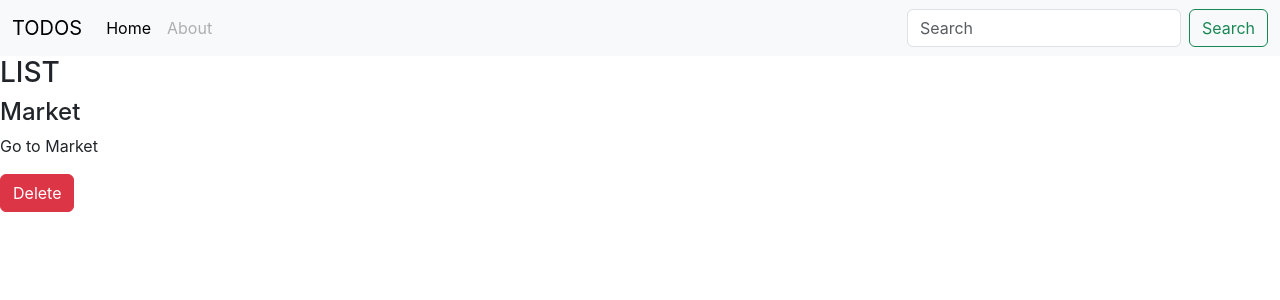
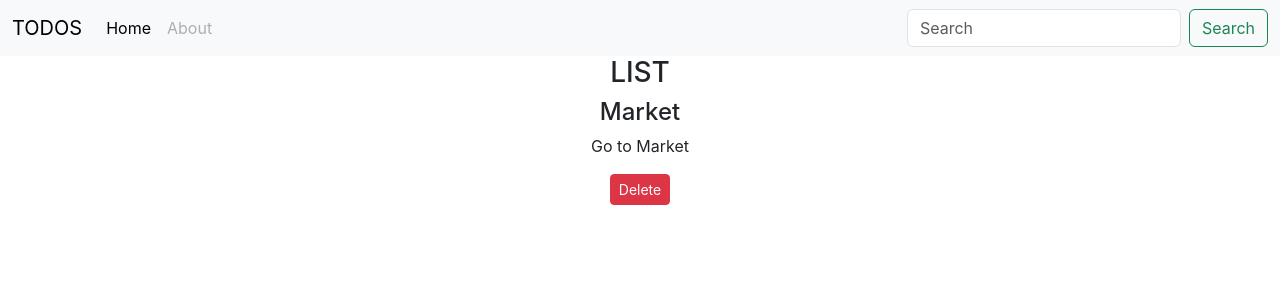
Before and after one commit to divyamishra22/todos-list, a React (Create React App) app: page / in a window 1280 px wide. Shown: the top 300 px of the page. Built offline with nearby package versions, Linux system fonts and the light colour scheme.

Commit message:
text-center

```diff
--- a/src/My Components/TodoItem.js
+++ b/src/My Components/TodoItem.js
@@ -5,7 +5,7 @@ export const TodoItem = ({todoitem}) => {
     <div>
         <h4>{todoitem.title}</h4>
         <p>{todoitem.desc}</p>
-        <button className="btn btn-danger">Delete</button>
+        <button className="btn btn-danger btn-sm">Delete</button>
         </div>
   )
 }
--- a/src/My Components/Todos.js
+++ b/src/My Components/Todos.js
@@ -3,8 +3,8 @@ import { TodoItem } from './TodoItem'
 
 export const Todos = ({todos}) => {              //todos to get todos at index =0.
   return (
-    <div>
-        <h3>LIST</h3>
+    <div className='text-center'>
+        <h3 className="text-center">LIST</h3>
         <TodoItem todoitem={todos[0]}/>
     </div>
   )
```
